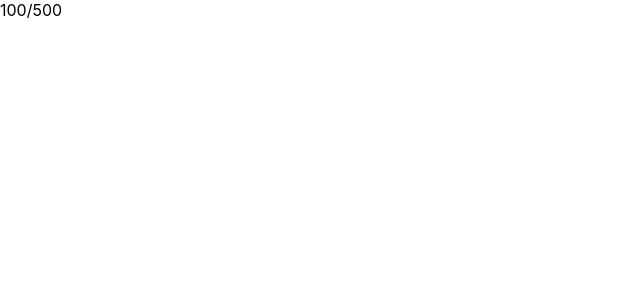
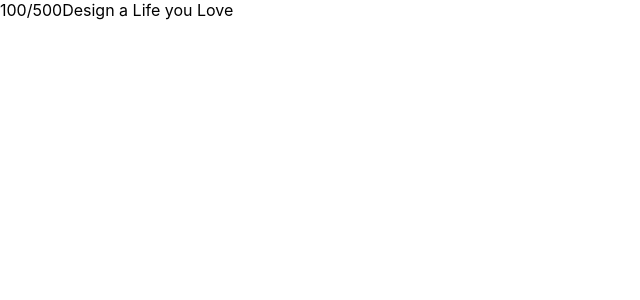
Before and after one commit to assudani66/Energy_meter, a React (Create React App) app: page / in a window 1280 px wide. Shown: the top 300 px of the page, without its empty margins (0-640 px from the left). Built offline with nearby package versions, Linux system fonts and the light colour scheme.

Commit message:
Showcase

```diff
--- a/src/App.js
+++ b/src/App.js
@@ -1,8 +1,12 @@
 import './App.css';
+import energyContext from './Components/energyContext';
 var energy_remaining = 100
 var totalEnergy = 500
 function App() {
-  return (<span>{energy_remaining}/{totalEnergy}</span>);
+  return (<span>{energy_remaining}/{totalEnergy}<span>Design a Life you Love</span></span>);
+  <energyContext.Provider value={energy}>
+
+  </energyContext.Provider>
 }
 
 export default App;
--- /dev/null
+++ b/src/Components/energyContext.js
@@ -0,0 +1,4 @@
+import React , { createContext } from "react";
+
+const energyContext = React.createContext()
+export default energyContext
```
